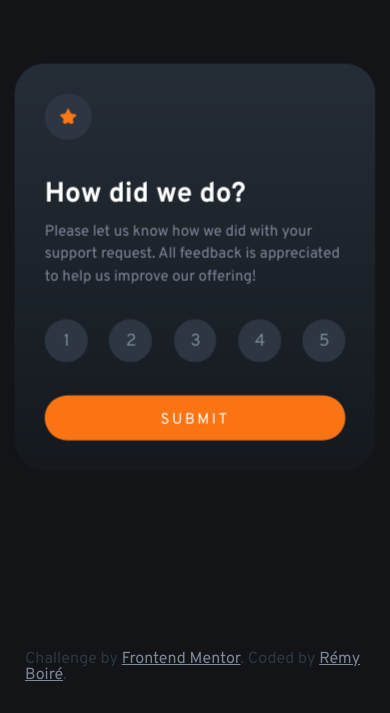
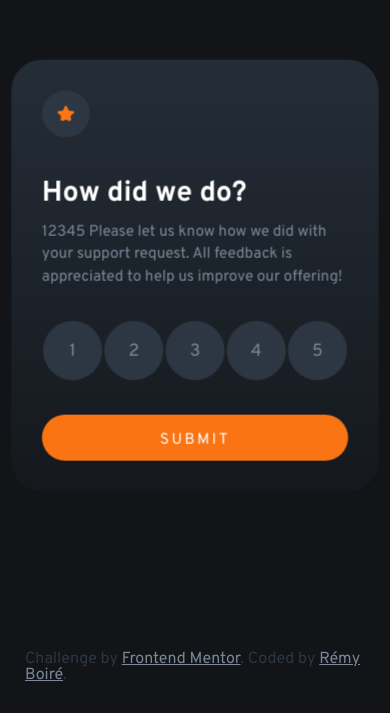
Before and after one commit to remyboire/interactive-rating-component, a website: page public/index.html in a window 390 px wide. Shown: the part 131-844 px from the top of the page. Drawn offline with nearby package versions, Linux system fonts and the light colour scheme.

Commit message:
change buttons for radio inputs

```diff
--- a/public/index.html
+++ b/public/index.html
@@ -9,23 +9,25 @@
 
 		<title>Frontend Mentor | Interactive rating component</title>
 	</head>
-	<body>
+	<body onload="load()">
 		<main>
 			<div class="rating">
-				<div class="rating--first-state face">
+				<div class="rating--first-state face" aria-live="polite">
 					<img class="rating__star" src="./images/icon-star.svg" alt="icon star" />
 					<h1 class="rating__title">How did we do?</h1>
-					<p class="rating__text">Please let us know how we did with your support request. All feedback is appreciated to help us improve our offering!</p>
-					<div class="rating__numbers">
-						<button type="button" class="rating__number" value="1">1</button>
-						<button type="button" class="rating__number" value="2">2</button>
-						<button type="button" class="rating__number" value="3">3</button>
-						<button type="button" class="rating__number" value="4">4</button>
-						<button type="button" class="rating__number" value="5">5</button>
-					</div>
+					<p class="rating__text">12345 Please let us know how we did with your support request. All feedback is appreciated to help us improve our offering!</p>
+					<form>
+						<fieldset class="rating__numbers">
+							<input type="radio" class="rating__number" name="rating" id="one" value="1"></input>
+							<input type="radio" class="rating__number" name="rating" id="two" value="2"></input>
+							<input type="radio" class="rating__number" name="rating" id="three" value="3"></input>
+							<input type="radio" class="rating__number" name="rating" id="four" value="4"></input>
+							<input type="radio" class="rating__number" name="rating" id="five" value="5"></input>
+						</fieldset>
 					<button type="submit" class="rating__submit" value="submit">submit</button>
+				</form>
 				</div>
-				<div class="rating--second-state face">
+				<div class="rating--second-state face" aria-live="polite">
 					<img class="rating__illustration" src="./images/illustration-thank-you.svg" alt="thank you" />
 					<div class="rating__rate">You selected 5 out of 5</div>
 					<h1 class="rating__title">Thank you!</h1>
--- a/public/js/index.js
+++ b/public/js/index.js
@@ -12,18 +12,13 @@ var rate = '0'
 
 buttons.forEach((element) => {
 	element.addEventListener('click', () => {
-		buttons.forEach((element) => {
-			element.classList.remove('selected')
-		})
-		element.classList.add('selected')
 		rate = element.value
-		submit.innerHTML = 'submit'
-		submit.classList.remove('disabled')
 	})
 })
 
 // When click on submit, execute the function
-submit.addEventListener('click', () => {
+submit.addEventListener('click', (e) => {
+	e.preventDefault()
 	submitted()
 })
 
@@ -42,6 +37,6 @@ function submitted() {
 }
 
 // when the page load, reveal the card
-window.onload = function () {
+function load() {
 	card.classList.add('visible')
 }
--- a/src/js/index.js
+++ b/src/js/index.js
@@ -12,18 +12,13 @@ var rate = '0'
 
 buttons.forEach((element) => {
 	element.addEventListener('click', () => {
-		buttons.forEach((element) => {
-			element.classList.remove('selected')
-		})
-		element.classList.add('selected')
 		rate = element.value
-		submit.innerHTML = 'submit'
-		submit.classList.remove('disabled')
 	})
 })
 
 // When click on submit, execute the function
-submit.addEventListener('click', () => {
+submit.addEventListener('click', (e) => {
+	e.preventDefault()
 	submitted()
 })
 
@@ -42,6 +37,6 @@ function submitted() {
 }
 
 // when the page load, reveal the card
-window.onload = function () {
+function load() {
 	card.classList.add('visible')
 }
--- a/src/sass/index.scss
+++ b/src/sass/index.scss
@@ -35,18 +35,18 @@ body {
 	margin-top: 195px;
 	font-size: 15px;
 	line-height: 1.5;
-	transform-origin: 50% 50% -10px;
+	transform-origin: 50% 50% -50px;
 	transform-style: preserve-3d;
 	margin-inline: 15px;
-	transform: translate3D(0, 40px, 0) perspective(5000px) rotate3d(0, 1, 0, 0);
+	transform: translate3D(0, 40px, 0) perspective(2500px) rotate3d(0, 1, 0, 0);
 
 	&.visible {
 		opacity: 1;
-		transform: translate3D(0, 0, 0) perspective(5000px) rotate3d(0, 1, 0, 0);
+		transform: translate3D(0, 0, 0) perspective(2500px) rotate3d(0, 1, 0, 0);
 		transition: transform cubic-bezier(0.165, 0.84, 0.44, 1) 1s, opacity ease 1s;
 	}
 	&.turned {
-		transform: perspective(5000px) rotate3d(0, 1, 0, 180deg);
+		transform: perspective(2500px) rotate3d(0, 1, 0, 180deg);
 		transition: cubic-bezier(0.165, 0.84, 0.44, 1) 1s;
 	}
 
@@ -63,7 +63,7 @@ body {
 		align-items: center;
 		text-align: center;
 		@include card;
-		transform: perspective(5000px) rotate3d(0, 1, 0, 180deg);
+		transform: perspective(2500px) rotate3d(0, 1, 0, 180deg);
 		backface-visibility: hidden;
 		transition: 1s;
 		margin: 0;
@@ -107,28 +107,56 @@ body {
 		margin-top: 30px;
 		margin-bottom: 33px;
 	}
-	&__number {
-		font-family: 'Overpass', sans-serif;
-		background-color: $blue-light;
+
+	input[type='radio'] {
+		appearance: none;
+		margin: 0;
+		font-family: inherit;
+		color: currentColor;
 		width: 50px;
-		padding: 2px 0 0 1px;
-		border-radius: 50%;
-		font-size: 17px;
 		aspect-ratio: 1;
 		border: none;
 		color: $grey;
+		background-color: $blue-light;
+		border-radius: 50%;
 		cursor: pointer;
+		@media screen and (max-width: 400px) {
+			width: 100%;
+			margin: 1px;
+		}
+		&::before {
+			font-size: 17px;
+			display: flex;
+			flex-direction: column;
+			align-items: center;
+			justify-content: center;
+			margin-top: 50%;
+			line-height: 2px;
+		}
 		&:hover {
 			color: $white;
 			background-color: $orange;
 		}
-		&.selected {
-			color: $white;
-			background-color: $grey;
-		}
-		@media screen and (max-width: 400px) {
-			width: 11vw;
-		}
+	}
+
+	#one::before {
+		content: '1';
+	}
+	#two::before {
+		content: '2';
+	}
+	#three::before {
+		content: '3';
+	}
+	#four::before {
+		content: '4';
+	}
+	#five::before {
+		content: '5';
+	}
+	input[type='radio']:checked {
+		color: $white;
+		background-color: $grey;
 	}
 	&__submit {
 		font-family: 'Overpass', sans-serif;
```
Also changed, not shown: src/index.html (+13 -11 lines), public/css/index.css.
